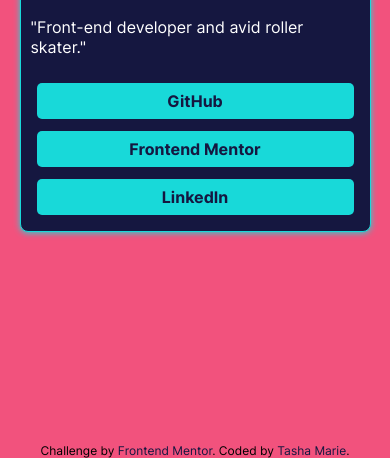
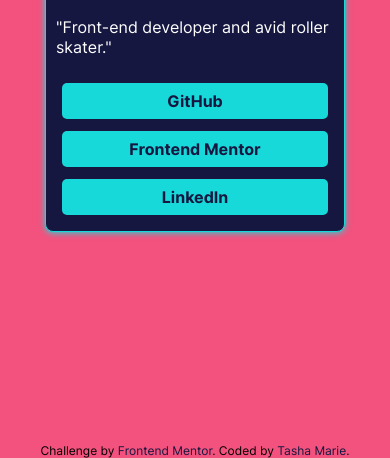
Before and after one commit to tasha-marie/social-links-profile-main, a plain HTML site: page index.html in a window 390 px wide. Shown: the part 386-844 px from the top of the page. Drawn offline with Linux system fonts and the light colour scheme.

Commit message:
fixed media query

```diff
--- a/style.css
+++ b/style.css
@@ -24,8 +24,6 @@ body {
     background-color: var(--background-color);
     display: flex;
     flex-direction: column;
-    justify-content: center;
-    align-items: center;
     height: 100vh;
 }
 
@@ -110,9 +108,9 @@ footer {
     text-align: center;
 }
 
-@media (min-width: 320px) {
+@media(min-width: 320px) {
     .card {
-        width: 90%;
+        max-width: 300px;
     }
 
     .attribution {
```
